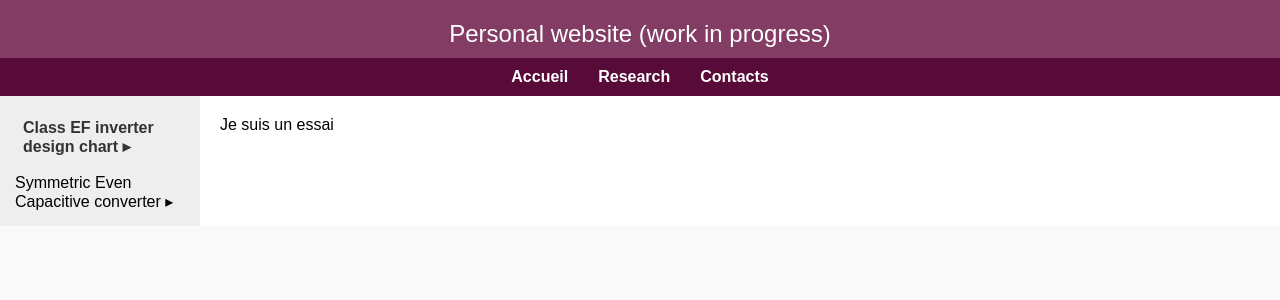
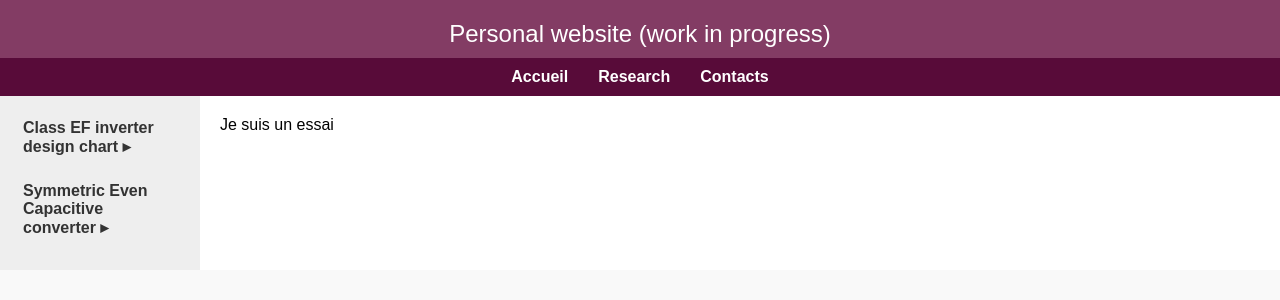
Before and after one commit to bdaire/bdaire.github.io, a Jekyll site: the page built from research_SEC_overview.md, in a window 1280 px wide. Shown: the top 300 px of the page. Built offline with Jekyll 4.4.1, drawn with Linux system fonts in a browser that asks for light colours.

Commit message:
Update sidebar-research.html

```diff
--- a/_includes/sidebar-research.html
+++ b/_includes/sidebar-research.html
@@ -83,8 +83,8 @@
     </div>
   </div>
 
-  <div class="submenu-item">
-    <span class="submenu-link">Symmetric Even Capacitive converter ▸</span>
+  <div class="menu-item">
+    <span class="menu-link">Symmetric Even Capacitive converter ▸</span>
     <div class="submenu">
       <a href="/symmetry.html">Property of symmetry</a>
 
```
